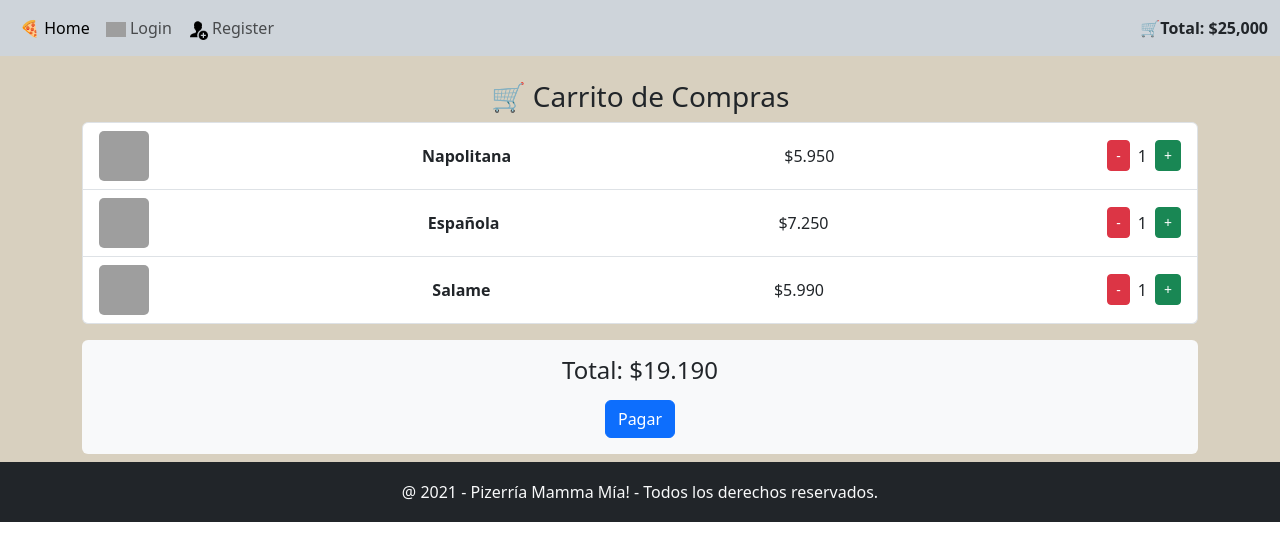
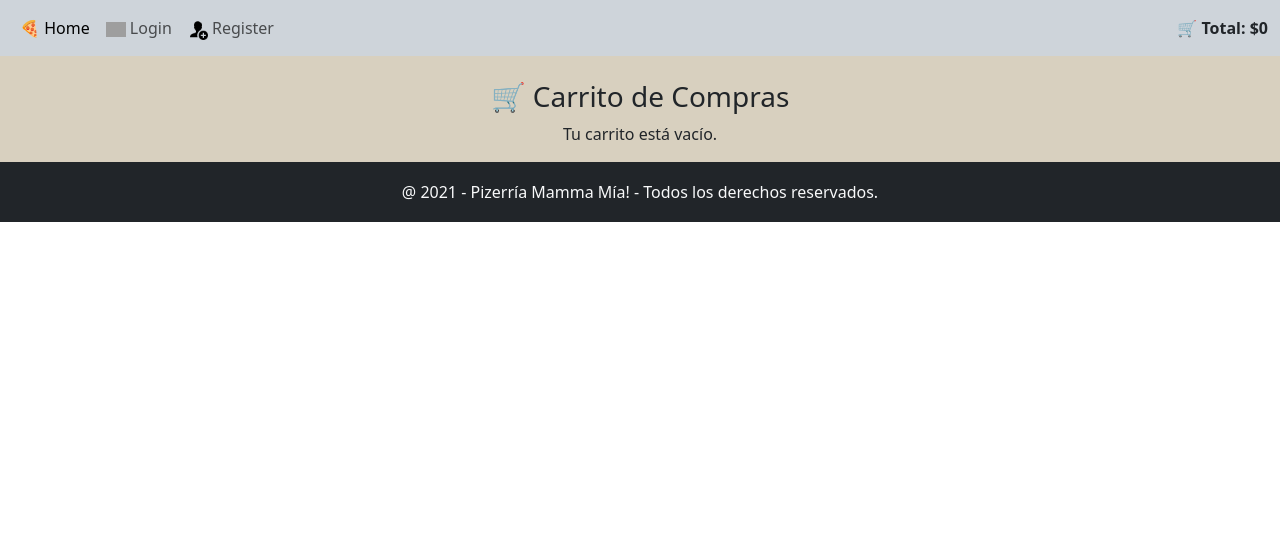
Before and after one commit to FranciscoArce92/pizzeria-mamma-mia, a React (Vite) app: page /cart in a window 1280 px wide. Shown: the top 560 px of the page. Built offline with nearby package versions, Linux system fonts and the light colour scheme; grey boxes are pictures that could not be loaded.

Commit message:
Hito 6 - usar Context en el carrito de compras

```diff
--- a/src/components/CardPizza.jsx
+++ b/src/components/CardPizza.jsx
@@ -1,6 +1,7 @@
+import { useCart } from "../context/CartContext";
 
-
-function CardPizza({ name, desc, price, ingredients, img }) {
+function CardPizza({ name, desc, price, ingredients, img, id }) {
+  const { addToCart } = useCart();
 
   return (
     <div className="card text-center" style={{ width: "18rem" }}>
@@ -12,22 +13,21 @@ function CardPizza({ name, desc, price, ingredients, img }) {
         <h6>Ingredientes:</h6>
         <ul>
           {ingredients.map((ingredient, index) => (
-            <li key={index} className="d-inline me-2">
-              {ingredient}</li>
+            <li key={index} className="d-inline me-2">{ingredient}</li>
           ))}
         </ul>
       </div>
       <div className="card-footer">
         <p className="card-text">Precio: ${price.toLocaleString('es-CL')}</p>
         <div className="d-flex justify-content-between">
-        <a href="#" className="btn btn-primary">
-           Ver más
-        </a>
-        <a href="#" className="btn btn-secondary">
-          Añadir
-        </a>
+          <a href={`/pizzas/${id}`} className="btn btn-primary">
+            Ver más
+          </a>
+          <button className="btn btn-secondary" onClick={() => addToCart({ id, name, price, img })}>
+            Añadir
+          </button>
         </div>
-        </div>
+      </div>
     </div>
   );
 }
--- a/src/components/Navbar.jsx
+++ b/src/components/Navbar.jsx
@@ -1,11 +1,11 @@
 import { Link } from 'react-router-dom';
+import { useCart } from '../context/CartContext';
 
 const Navbar = () => {
-    const total = 25000;
+  const { total } = useCart();
   const token = false;
 
   return (
-    <>
     <nav className="navbar navbar-expand-lg bg-dark-subtle">
       <div className="container-fluid">
         <button
@@ -19,16 +19,16 @@ const Navbar = () => {
         >
           <span className="navbar-toggler-icon"></span>
         </button>
+
         <div className="collapse navbar-collapse" id="navbarSupportedContent">
           <ul className="navbar-nav me-auto mb-2 mb-lg-0">
             <li className="nav-item">
               <Link className="nav-link active" to="/">
-                🍕{" "}
-                Home
+                🍕 Home
               </Link>
             </li>
 
-              {/* Renderización condicional según el estado de token */}
+            {/* Renderización condicional según el estado del token */}
             {token ? (
               <>
                 <li className="nav-item">
@@ -78,16 +78,15 @@ const Navbar = () => {
             )}
           </ul>
 
+          {/* Total del carrito con un enlace al carrito */}
           <span className="navbar-text ms-auto">
-              <Link to="/cart" className="text-decoration-none text-dark">
-              🛒
-              <strong>Total: ${total.toLocaleString()}</strong>
+            <Link to="/cart" className="text-decoration-none text-dark fw-bold">
+              🛒 Total: ${total?.toLocaleString('es-CL') || 0}
             </Link>
           </span>
         </div>
       </div>
     </nav>
-    </>
   );
 };
 
--- /dev/null
+++ b/src/context/CartContext.jsx
@@ -0,0 +1,53 @@
+import { createContext, useContext, useState, useEffect } from "react";
+
+const CartContext = createContext();
+
+export const useCart = () => useContext(CartContext);
+
+export const CartProvider = ({ children }) => {
+  const [cart, setCart] = useState([]);
+  const [total, setTotal] = useState(0);
+
+  useEffect(() => {
+    // Recalcula el total cada vez que cambia el carrito
+    const newTotal = cart.reduce((sum, item) => sum + item.price * item.quantity, 0);
+    setTotal(newTotal);
+  }, [cart]); // Se ejecuta cada vez que cambia 'cart'
+
+  const addToCart = (pizza) => {
+    setCart((prevCart) => {
+      const existingPizza = prevCart.find((item) => item.id === pizza.id);
+      if (existingPizza) {
+        return prevCart.map((item) =>
+          item.id === pizza.id ? { ...item, quantity: item.quantity + 1 } : item
+        );
+      } else {
+        return [...prevCart, { ...pizza, quantity: 1 }];
+      }
+    });
+  };
+
+  const increase = (id) => {
+    setCart((prevCart) =>
+      prevCart.map((item) =>
+        item.id === id ? { ...item, quantity: item.quantity + 1 } : item
+      )
+    );
+  };
+
+  const decrease = (id) => {
+    setCart((prevCart) =>
+      prevCart
+        .map((item) =>
+          item.id === id ? { ...item, quantity: item.quantity - 1 } : item
+        )
+        .filter((item) => item.quantity > 0)
+    );
+  };
+
+  return (
+    <CartContext.Provider value={{ cart, addToCart, increase, decrease, total }}>
+      {children}
+    </CartContext.Provider>
+  );
+};
--- /dev/null
+++ b/src/context/PizzaContext.jsx
@@ -0,0 +1,16 @@
+import { createContext, useContext } from "react";
+import { pizzas } from '../js/pizzas.js';
+
+const PizzaContext = createContext();
+
+export const PizzaProvider = ({ children }) => {
+    return (
+        <PizzaContext.Provider value={{pizzas}}>
+            {children}
+        </PizzaContext.Provider>
+    );
+};
+
+export const usePizza = () => {
+    return useContext(PizzaContext);
+};
--- a/src/js/pizzas.js
+++ b/src/js/pizzas.js
@@ -1,50 +1,50 @@
 export const pizzas = [
   {
     desc: "La pizza napolitana, de masa tierna y delgada pero bordes altos, es la versión propia de la cocina napolitana de la pizza redonda. El término pizza napoletana, por su importancia histórica o regional, se emplea en algunas zonas como sinónimo de pizza tonda.",
-    id: "P001",
+    id: "p001",
     img: "https://firebasestorage.googleapis.com/v0/b/apis-varias-mias.appspot.com/o/pizzeria%2Fpizza-1239077_640_cl.jpg?alt=media&token=6a9a33da-5c00-49d4-9080-784dcc87ec2c",
     ingredients: ["mozzarella", "tomates", "jamón", "orégano"],
-    name: "napolitana",
+    name: "Napolitana",
     price: 5950,
   },
   {
     desc: "La pizza es una preparación culinaria que consiste en un pan plano, habitualmente de forma circular, elaborado con harina de trigo, levadura, agua y sal (a veces aceite de oliva) que comúnmente se cubre con salsa de tomate, queso y otros muchos ingredientes, y que se hornea a alta temperatura, tradicionalmente en un horno de leña.",
-    id: "P002",
+    id: "p002",
     img: "https://firebasestorage.googleapis.com/v0/b/apis-varias-mias.appspot.com/o/pizzeria%2Fcheese-164872_640_com.jpg?alt=media&token=18b2b821-4d0d-43f2-a1c6-8c57bc388fab",
     ingredients: ["mozzarella", "tomates", "jamón", "choricillo"],
-    name: "española",
+    name: "Española",
     price: 7250,
   },
   {
     desc: "La pizza es una preparación culinaria que consiste en un pan plano, habitualmente de forma circular, elaborado con harina de trigo, levadura, agua y sal (a veces aceite de oliva) que comúnmente se cubre con salsa de tomate, queso y otros muchos ingredientes, y que se hornea a alta temperatura, tradicionalmente en un horno de leña.",
-    id: "P003",
+    id: "p003",
     img: "https://firebasestorage.googleapis.com/v0/b/apis-varias-mias.appspot.com/o/pizzeria%2Fpizza-1239077_640_com.jpg?alt=media&token=e7cde87a-08d5-4040-ac54-90f6c31eb3e3",
     ingredients: ["mozzarella", "tomates", "salame", "orégano"],
-    name: "salame",
+    name: "Salame",
     price: 5990,
   },
   {
     desc: "La pizza es una preparación culinaria que consiste en un pan plano, habitualmente de forma circular, elaborado con harina de trigo, levadura, agua y sal (a veces aceite de oliva) que comúnmente se cubre con salsa de tomate, queso y otros muchos ingredientes, y que se hornea a alta temperatura, tradicionalmente en un horno de leña.",
-    id: "P004",
+    id: "p004",
     img: "https://firebasestorage.googleapis.com/v0/b/apis-varias-mias.appspot.com/o/pizzeria%2Fpizza-2000595_640_c.jpg?alt=media&token=61325b6e-a1e0-441e-b3b5-7335ba13e8be",
     ingredients: ["mozzarella", "salame", "aceitunas", "champiñones"],
-    name: "cuatro estaciones",
+    name: "Cuatro Estaciones",
     price: 9590,
   },
   {
     desc: "La pizza es una preparación culinaria que consiste en un pan plano, habitualmente de forma circular, elaborado con harina de trigo, levadura, agua y sal (a veces aceite de oliva) que comúnmente se cubre con salsa de tomate, queso y otros muchos ingredientes, y que se hornea a alta temperatura, tradicionalmente en un horno de leña.",
-    id: "P005",
+    id: "p005",
     img: "https://firebasestorage.googleapis.com/v0/b/apis-varias-mias.appspot.com/o/pizzeria%2Fpizza-salame.jpg?alt=media&token=ab3d4bf8-01f2-4810-982b-bd7fb6b517b2",
     ingredients: ["mozzarella", "tomates cherry", "bacon", "orégano"],
-    name: "bacon",
+    name: "Bacon",
     price: 6450,
   },
   {
     desc: "La pizza es una preparación culinaria que consiste en un pan plano, habitualmente de forma circular, elaborado con harina de trigo, levadura, agua y sal (a veces aceite de oliva) que comúnmente se cubre con salsa de tomate, queso y otros muchos ingredientes, y que se hornea a alta temperatura, tradicionalmente en un horno de leña.",
-    id: "P006",
+    id: "p006",
     img: "https://firebasestorage.googleapis.com/v0/b/apis-varias-mias.appspot.com/o/pizzeria%2Fpizza-2000595_640_c.jpg?alt=media&token=61325b6e-a1e0-441e-b3b5-7335ba13e8be",
     ingredients: ["mozzarella", "pimientos", "pollo grillé", "orégano"],
-    name: "pollo picante",
+    name: "Pollo Picante",
     price: 8500,
   },
 ];
--- a/src/pages/Cart.jsx
+++ b/src/pages/Cart.jsx
@@ -1,27 +1,9 @@
-import { useState } from "react";
-import { pizzaCart } from "../js/pizzas.js"
+import { useCart } from "../context/CartContext";
 
 const Cart = () => {
 
-    const [cart, setCart] = useState(pizzaCart);
+   const { cart, increase, decrease, total } = useCart();
 
-    //Función para aumentar la cantidad de una pizza
-    const increase = (id) => {
-        setCart(cart.map(item =>
-            item.id === id ? { ...item, count: item.count + 1 } : item
-        ));
-    }
-
-    //Función para disminuir la cantidad de una pizza
-    const decrease = (id) => {
-        setCart(cart
-            .map(item => item.id === id ? { ...item, count: item.count - 1 } : item)
-            .filter(item => item.count > 0)
-        );
-    }
-
-    //Calcular total
-    const total = cart.reduce((sum, item) => sum + item.price * item.count, 0);
 
     return (
       <div className="container mt-4">
@@ -38,7 +20,7 @@ const Cart = () => {
                 <span>${item.price.toLocaleString('es-CL')}</span>
                 <div className="d-flex align-items-center">
                   <button className="btn btn-sm btn-danger" onClick={() => decrease(item.id)}>-</button>
-                    <span className="mx-2">{item.count}</span>
+                  <span className="mx-2">{item.quantity}</span>
                   <button className="btn btn-sm btn-success" onClick={() => increase(item.id)}>+</button>
                 </div>
               </div>
--- a/src/pages/Home.jsx
+++ b/src/pages/Home.jsx
@@ -1,8 +1,11 @@
 import Header from "../components/Header.jsx";
 import CardPizza from "../components/CardPizza.jsx";
-import { pizzas } from "../js/pizzas.js";
+import { usePizza } from "../context/PizzaContext.jsx";
+import { useCart } from "../context/CartContext.jsx";
 
-function Home() {
+const Home = () => {
+  const { pizzas } = usePizza();
+  const { addToCart } = useCart();
   return (
     <>
       <Header />
@@ -10,11 +13,13 @@ function Home() {
         {pizzas.map((pizza) => (
           <CardPizza
             key={pizza.id}
+            id={pizza.id}
             img={pizza.img}
             name={pizza.name}
             desc={pizza.desc}
             price={pizza.price}
             ingredients={pizza.ingredients}
+            onAddToCart={() => addToCart(pizza)}
           />
         ))}
       </div>
```
Also changed, not shown: src/App.jsx (+26 -23 lines), src/main.jsx (+7 -7 lines), src/pages/Pizzas.jsx (+17 -6 lines). Lines whose indentation alone changed are shown as unchanged.
